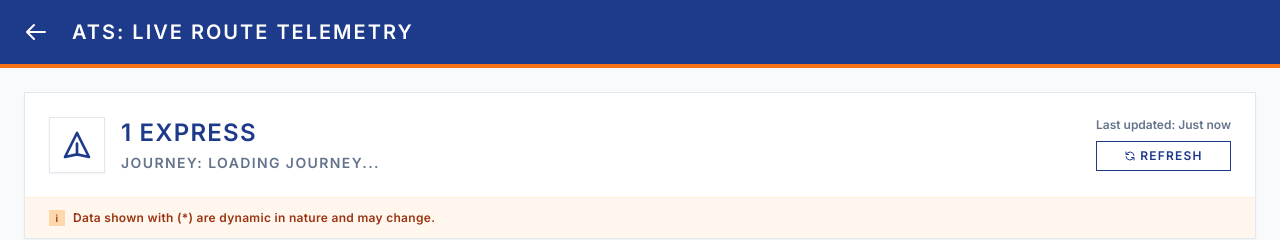
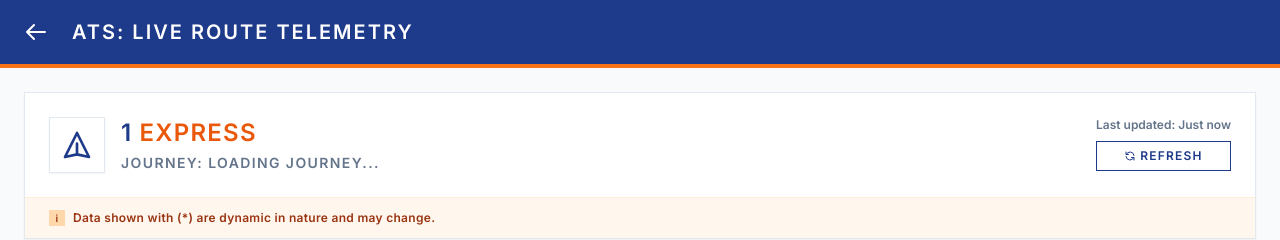
Before and after one commit to achuthmanne/railsamay-SIH, a React (Vite) app in the folder frontend/: page /forecast/1 in a window 1280 px wide. Shown: the top 240 px of the page. Built offline with nearby package versions, Linux system fonts and the light colour scheme; no server answers.

Commit message:
style: apply Navy Blue + Orange dual-color scheme to train names across ATS Dashboard and Train Forecast screens

```diff
--- a/frontend/src/pages/ATSDashboard.jsx
+++ b/frontend/src/pages/ATSDashboard.jsx
@@ -291,7 +291,7 @@ const ATSDashboard = () => {
 
                       <h4 className="text-[11px] font-black text-slate-800 uppercase tracking-wide mb-1">Scenario 1: NGP Conflict</h4>
                       <p className="text-[11px] text-slate-600 leading-relaxed font-medium">
-                        Simulates automated detection when <span className="font-bold text-slate-800">12626 Kerala Exp</span> incurs a +02h 00m delay, causing a simultaneous arrival convergence with the on-time <span className="font-bold text-slate-800">12621 TN Exp</span> at Nagpur Junction.
+                        Simulates automated detection when <span className="font-bold text-[#1E3A8A]">12626 <span className="text-orange-600">Kerala Exp</span></span> incurs a +02h 00m delay, causing a simultaneous arrival convergence with the on-time <span className="font-bold text-[#1E3A8A]">12621 <span className="text-orange-600">TN Exp</span></span> at Nagpur Junction.
                       </p>
                     </div>
 
@@ -590,7 +590,7 @@ const ATSDashboard = () => {
               <div className="grid grid-cols-2 gap-0 border border-slate-200 rounded-none bg-slate-50">
                 <div className="p-4 border-r border-slate-200 bg-white">
                   <div className="text-[10px] font-bold text-slate-400 uppercase tracking-widest mb-1.5">Affected Train</div>
-                  <div className="text-sm font-bold text-slate-900 mb-2">12626 Kerala Express</div>
+                  <div className="text-sm font-bold text-[#1E3A8A] mb-2">12626 <span className="text-orange-600">Kerala Express</span></div>
                   <div className="flex justify-between items-center">
                     <span className="text-xs font-semibold text-slate-500">ETA: 13:45</span>
                     <span className="bg-red-50 text-red-700 text-[10px] font-bold px-2 py-0.5 border border-red-200 rounded-none uppercase tracking-wider">+02h 00m Delay</span>
@@ -598,7 +598,7 @@ const ATSDashboard = () => {
                 </div>
                 <div className="p-4 bg-white">
                   <div className="text-[10px] font-bold text-slate-400 uppercase tracking-widest mb-1.5">Conflicting Train</div>
-                  <div className="text-sm font-bold text-slate-900 mb-2">12621 Tamil Nadu Express</div>
+                  <div className="text-sm font-bold text-[#1E3A8A] mb-2">12621 <span className="text-orange-600">Tamil Nadu Express</span></div>
                   <div className="flex justify-between items-center">
                     <span className="text-xs font-semibold text-slate-500">ETA: 13:45</span>
                     <span className="bg-emerald-50 text-emerald-700 text-[10px] font-bold px-2 py-0.5 border border-emerald-200 rounded-none uppercase tracking-wider">On Time</span>
--- a/frontend/src/pages/TrainForecast.jsx
+++ b/frontend/src/pages/TrainForecast.jsx
@@ -319,9 +319,9 @@ export default function TrainForecast() {
                   <svg className="w-8 h-8 text-[#1E3A8A]" fill="none" stroke="currentColor" viewBox="0 0 24 24"><path strokeLinecap="round" strokeLinejoin="round" strokeWidth="2" d="M12 19l9 2-9-18-9 18 9-2zm0 0v-8"></path></svg>
                 </div>
               <div>
-                <h2 className="text-2xl font-black text-[#1E3A8A] tracking-wider uppercase">
-                  {trainNo} {trainName}
-                </h2>
+                <h2 className="text-2xl font-black tracking-wider uppercase">
+                    <span className="text-[#1E3A8A]">{trainNo}</span> <span className="text-orange-600">{trainName}</span>
+                  </h2>
                 <div className="text-sm font-bold text-slate-500 tracking-widest uppercase mt-1">
                   Journey: {routeData.length > 0 ? `${routeData[0].name} (${routeData[0].code}) to ${routeData[routeData.length - 1].name} (${routeData[routeData.length - 1].code})` : "Loading Journey..."}
                 </div>
```
